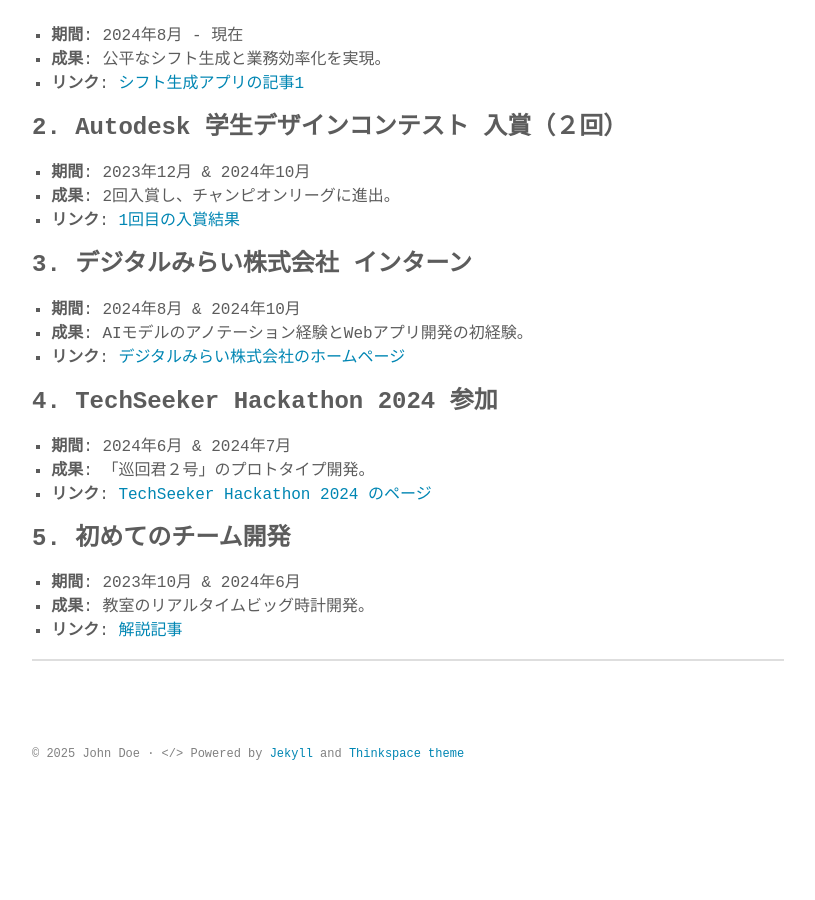
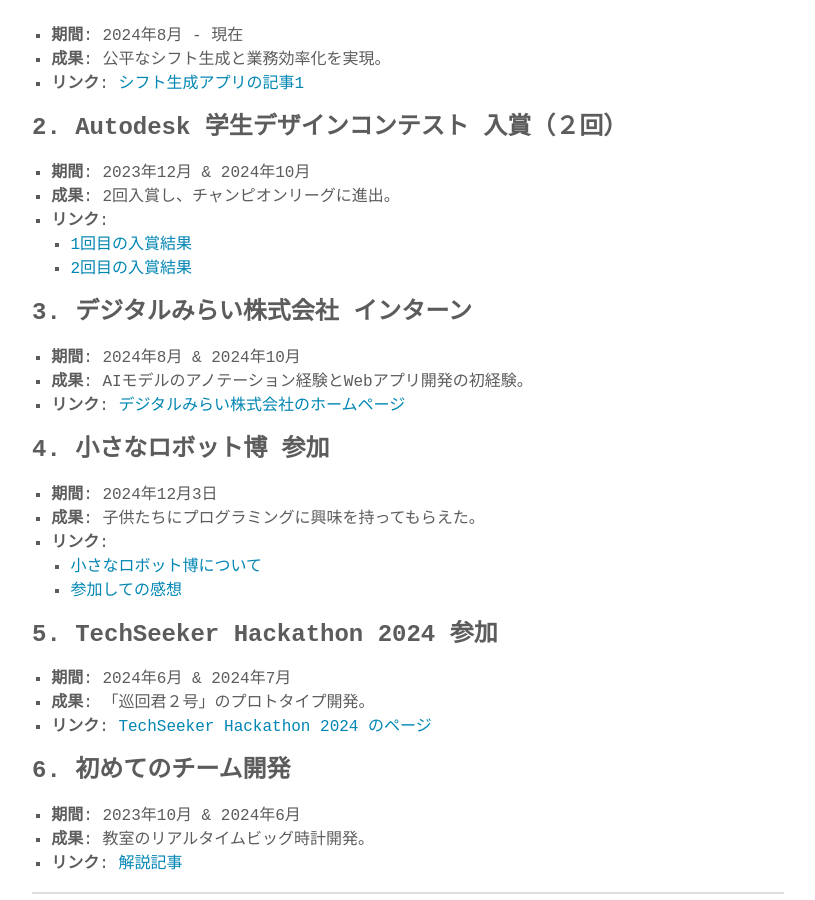
Before and after one commit to ayaponzu2525/resume, a Jekyll site: the page built from index.md, in a window 1280 px wide and 900 px high, scrolled down 1071 px. Shown: the whole window, without its empty margins (232-1047 px from the left). Built offline with Jekyll 4.4.1, drawn with Linux system fonts in a browser that asks for light colours; some web fonts are replaced; before the commit the page ends 1882 px from its top, so only the background shows below that; some of the changed text lies outside the part shown.

Commit message:
小さなロボット博追加

```diff
--- a/index.md
+++ b/index.md
@@ -45,19 +45,28 @@ title: Portfolio
 ### 2. Autodesk 学生デザインコンテスト 入賞（２回）
 - **期間**: 2023年12月 & 2024年10月
 - **成果**: 2回入賞し、チャンピオンリーグに進出。
-- **リンク**: [1回目の入賞結果](https://www.myautodesk.jp/fusion360-contest-2023/contest-09-result.html)
+- **リンク**:
+  - [1回目の入賞結果](https://www.myautodesk.jp/fusion360-contest-2023/contest-09-result.html)
+  - [2回目の入賞結果](https://www.myautodesk.jp/fusion-contest-2024/contest-result-07.html)
 
 ### 3. デジタルみらい株式会社 インターン
 - **期間**: 2024年8月 & 2024年10月
 - **成果**: AIモデルのアノテーション経験とWebアプリ開発の初経験。
 - **リンク**: [デジタルみらい株式会社のホームページ](https://digitalmirai.co.jp/)
 
-### 4. TechSeeker Hackathon 2024 参加
+### 4. 小さなロボット博 参加
+- **期間**: 2024年12月3日
+- **成果**: 子供たちにプログラミングに興味を持ってもらえた。
+- **リンク**:
+  - [小さなロボット博について](https://yao-city.note.jp/n/ndb1ff2514b36)
+  - [参加しての感想](https://zenn.dev/ayaponzu2525/articles/minirobothaku)
+
+### 5. TechSeeker Hackathon 2024 参加
 - **期間**: 2024年6月 & 2024年7月
 - **成果**: 「巡回君２号」のプロトタイプ開発。
 - **リンク**: [TechSeeker Hackathon 2024 のページ](https://techseeker.jp/hackathon2024/)
 
-### 5. 初めてのチーム開発
+### 6. 初めてのチーム開発
 - **期間**: 2023年10月 & 2024年6月
 - **成果**: 教室のリアルタイムビッグ時計開発。
 - **リンク**: [解説記事](https://zenn.dev/ayaponzu2525/articles/seven_segclock)
```
Also changed, not shown: other parts of index.md (+2 -2 lines).
